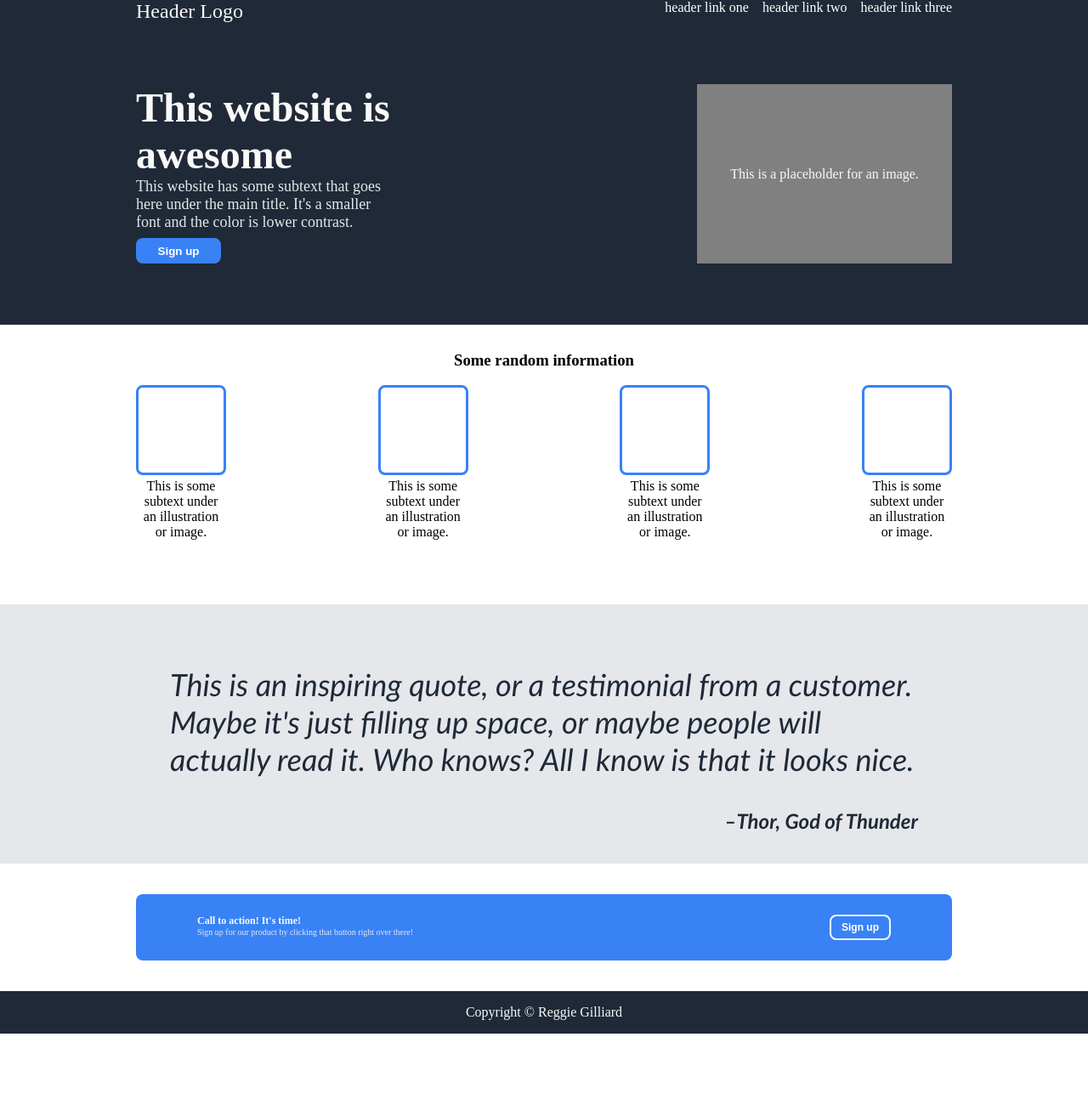
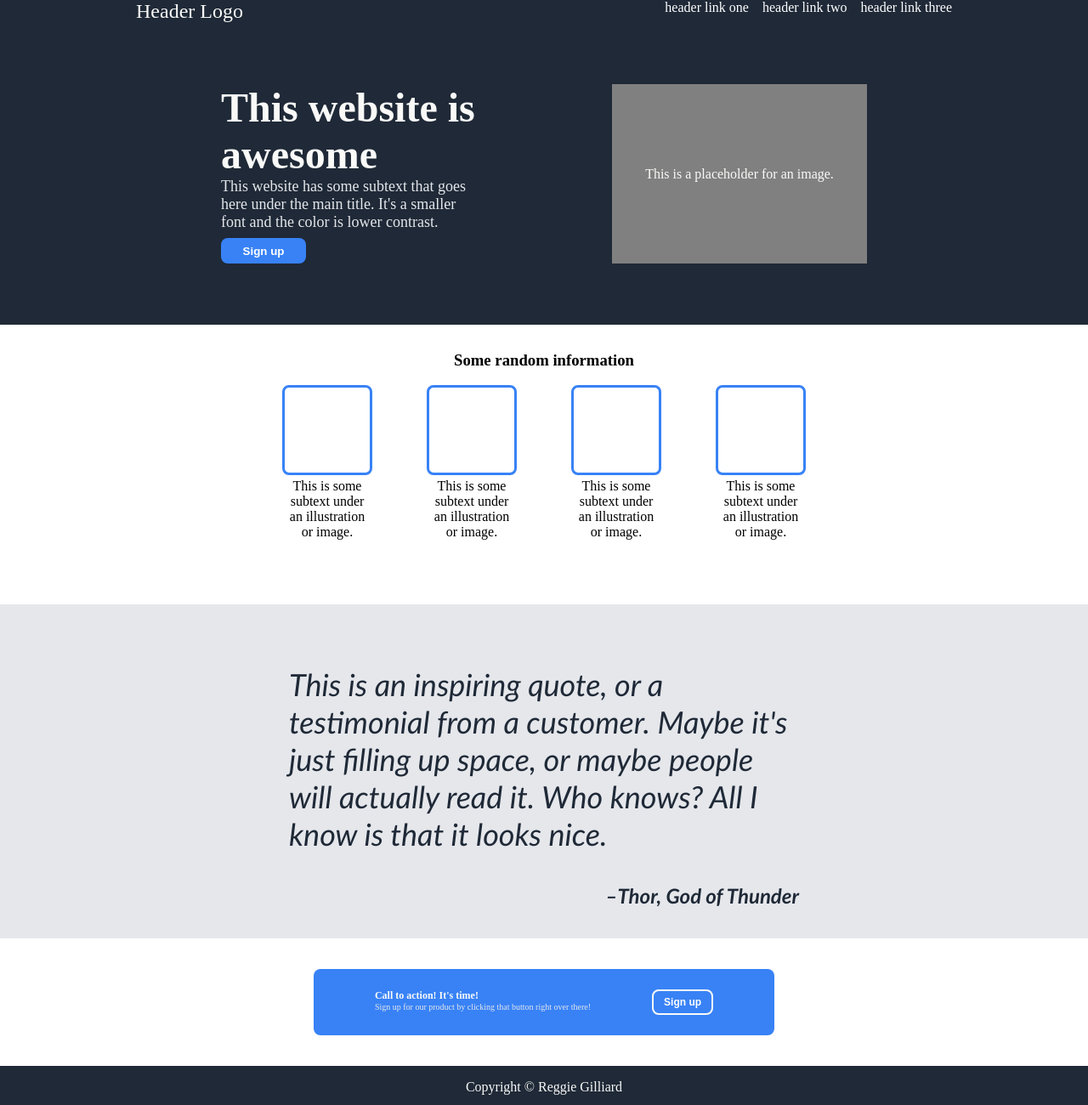
Before and after one commit to R-Gilliard-Jr/odin-landing-page, a plain HTML site: page index.html in a window 1280 px wide. Shown: the whole page at 85% size. Before the commit the page ends 1216 px from the top, so only its background shows below. Drawn offline with Linux system fonts and the light colour scheme.

Commit message:
First draft of landing page

```diff
--- a/style.css
+++ b/style.css
@@ -1,5 +1,7 @@
 body {
     margin: 0px;
+    display: flex;
+    flex-direction: column;
 }
 
 a {
@@ -41,7 +43,8 @@ ul {
 
 .s1-content {
     display: flex;
-    justify-content: space-between;
+    justify-content: center;
+    gap: 12.5vw;
     margin: 72px 0;
 }
 
@@ -93,8 +96,8 @@ button {
 
 .section-2 .examples {
     display: flex;
-    justify-content: space-between;
-    /* gap: 32px; */
+    justify-content: center;
+    gap: 64px;
     width: 75vw;
 }
 
@@ -122,6 +125,7 @@ div.example-img {
 .section-3 {
     display: flex;
     background-color: #E5e7eb;
+    justify-content: center;
 }
 
 .section-3 blockquote {
@@ -132,6 +136,8 @@ div.example-img {
     font-style: italic;
     font-weight: 100;
     color: #1f2937;
+    box-sizing: border-box;
+    max-width: 600px;
 }
 
 .section-3 blockquote p {
@@ -148,12 +154,17 @@ div.example-img {
     border-radius: 8px;
     background: #3882f6;
     margin: 36px 12.5vw;
+    box-sizing: border-box;
+    align-self: center;
+    /* width: 600px; */
 }
 
 .section-4 .call-to-act {
     display: flex;
     justify-content: space-between;
     padding: 24px 72px;
+    flex: 1 1 0;
+    gap: 72px;
 }
 
 .call-to-act h4 {
```
